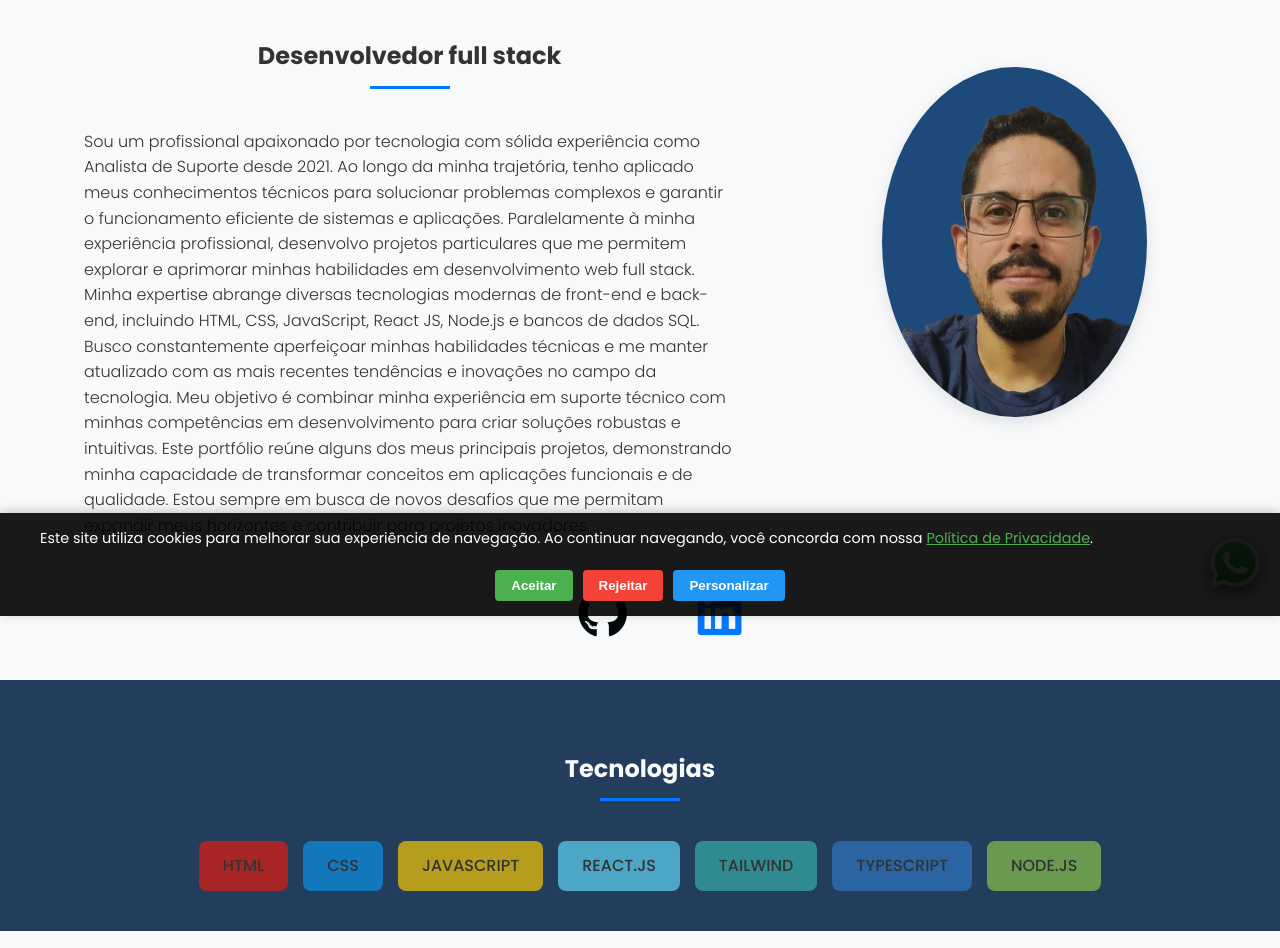
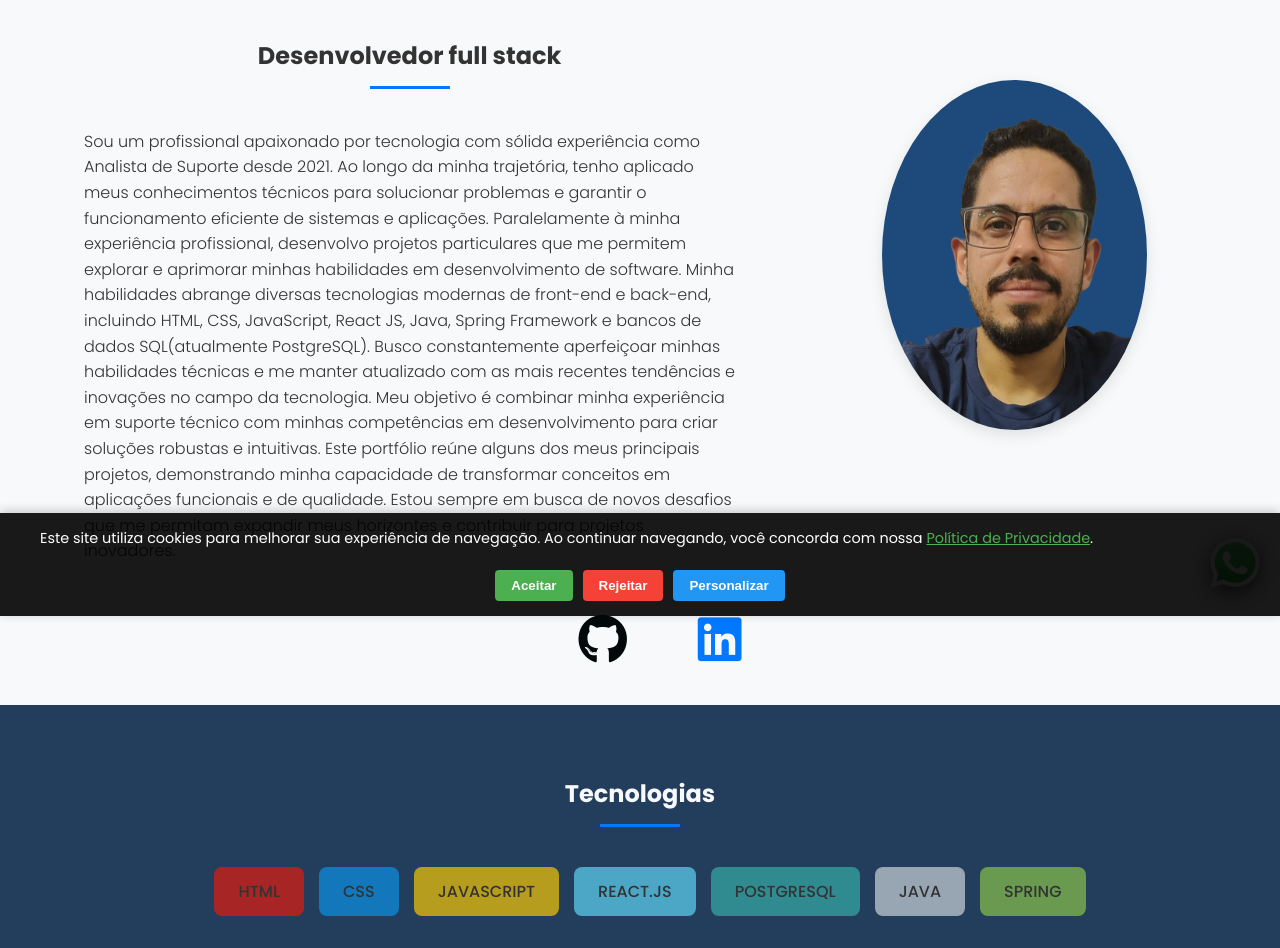
Before and after one commit to filipecrodrigues/web-site-portifolio, a plain HTML site: page index.html in a window 1280 px wide. Shown: the part 184-1132 px from the top of the page. Drawn offline with nearby package versions, Linux system fonts and the light colour scheme.

Commit message:
atualizanção conteudo da página

```diff
--- a/css/styles.css
+++ b/css/styles.css
@@ -248,15 +248,15 @@ section h2::after {
     background-color: #61dafbab; /* Azul claro para React.js */
 }
 
-.skill-tailwind {
+.skill-postgresql {
     background-color: #38b2acab; /* Verde azulado para Tailwind */
 }
 
-.skill-ts {
-    background-color: #3178c6ab; /* Azul escuro para TypeScript */
+.skill-java {
+    background-color: #d2d8dfab; /* Azul escuro para TypeScript */
 }
 
-.skill-node {
+.skill-spring {
     background-color: #8cc84bab; /* Verde para Node.js */
 }
 
--- a/index.html
+++ b/index.html
@@ -43,8 +43,8 @@
 
                     <h1>Filipe Cândido Rodrigues</h1>
                     <h2>Desenvolvedor full stack</h2>
-                    <p>Sou um profissional apaixonado por tecnologia com sólida experiência como Analista de Suporte desde 2021. Ao longo da minha trajetória, tenho aplicado meus conhecimentos técnicos para solucionar problemas complexos e garantir o funcionamento eficiente de sistemas e aplicações.
-                        Paralelamente à minha experiência profissional, desenvolvo projetos particulares que me permitem explorar e aprimorar minhas habilidades em desenvolvimento web full stack. Minha expertise abrange diversas tecnologias modernas de front-end e back-end, incluindo HTML, CSS, JavaScript, React JS, Node.js e bancos de dados SQL.
+                    <p>Sou um profissional apaixonado por tecnologia com sólida experiência como Analista de Suporte desde 2021. Ao longo da minha trajetória, tenho aplicado meus conhecimentos técnicos para solucionar problemas e garantir o funcionamento eficiente de sistemas e aplicações.
+                        Paralelamente à minha experiência profissional, desenvolvo projetos particulares que me permitem explorar e aprimorar minhas habilidades em desenvolvimento de software. Minha habilidades abrange diversas tecnologias modernas de front-end e back-end, incluindo HTML, CSS, JavaScript, React JS, Java, Spring Framework e bancos de dados SQL(atualmente PostgreSQL).
                         Busco constantemente aperfeiçoar minhas habilidades técnicas e me manter atualizado com as mais recentes tendências e inovações no campo da tecnologia. Meu objetivo é combinar minha experiência em suporte técnico com minhas competências em desenvolvimento para criar soluções robustas e intuitivas.
                         Este portfólio reúne alguns dos meus principais projetos, demonstrando minha capacidade de transformar conceitos em aplicações funcionais e de qualidade. Estou sempre em busca de novos desafios que me permitam expandir meus horizontes e contribuir para projetos inovadores.
 </p>
@@ -69,9 +69,9 @@
                 <li><a class="skill-css" href="https://developer.mozilla.org/pt-BR/docs/Web/CSS" target="_blank">CSS</a></li>
                 <li><a class="skill-js" href="https://developer.mozilla.org/pt-BR/docs/Web/JavaScript" target="_blank">JAVASCRIPT</a></li>
                 <li><a class="skill-react" href="https://pt-br.legacy.reactjs.org/docs/getting-started.html" target="_blank">REACT.JS</a></li>
-                <li><a class="skill-tailwind" href="https://tailwindcss.com/plus/ui-blocks/documentation" target="_blank">TAILWIND</a></li>
-                <li><a class="skill-ts" href="https://www.typescriptlang.org/pt/docs/" target="_blank">TYPESCRIPT</a></li>
-                <li><a class="skill-node" href="https://nodejs.org/docs/latest/api/" target="_blank">NODE.JS</a></li>
+                <li><a class="skill-postgresql" href="https://www.postgresql.org/docs/" target="_blank">POSTGRESQL</a></li>
+                <li><a class="skill-java" href="https://docs.oracle.com/en/java/" target="_blank">JAVA</a></li>
+                <li><a class="skill-spring" href="https://docs.spring.io/spring-framework/reference/index.html" target="_blank">SPRING</a></li>
                 </ul>
             </div>
         </section>
```
